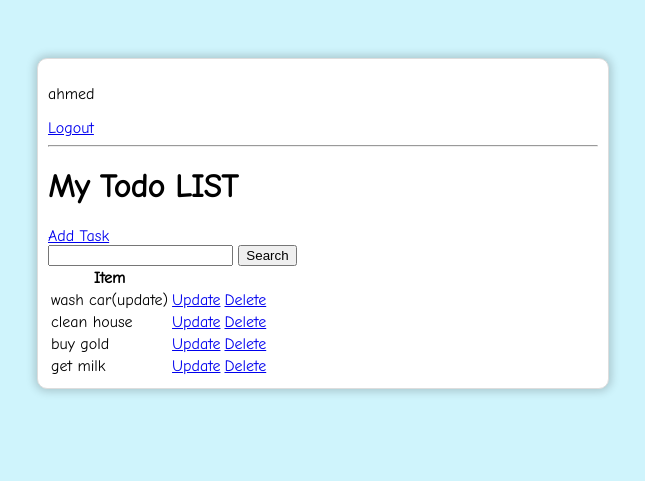
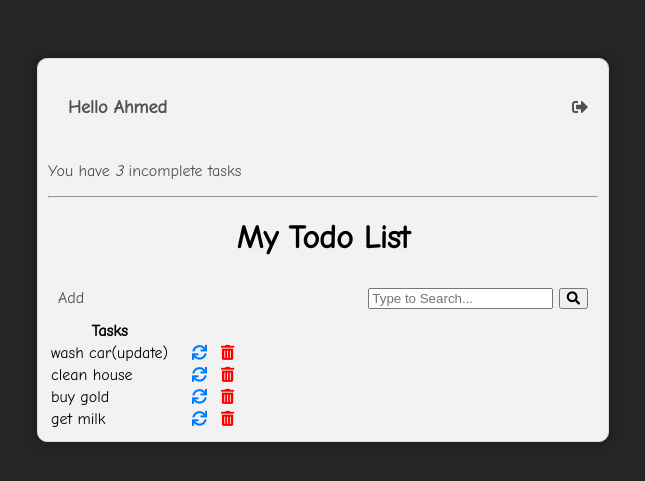
Before and after one commit to ahmed6394/DjangoTodoList, a Django app: page / in a window 1280 px wide. Shown: the top 481 px of the page, without its empty margins (317-962 px from the left). Run offline with Django 4.2, Linux system fonts and the light colour scheme; a user stored in the database is signed in; data comes from the database, SQL or seed files in the repository; both versions use the stored data as it was after the commit.

Commit message:
CSS file added

```diff
--- /dev/null
+++ b/todo/static/todo/styles.css
@@ -0,0 +1,77 @@
+body {
+  font-family: "Comic Neue", cursive;
+  padding-top: 50px;
+  background: #252525;
+}
+
+.container {
+  max-width: 550px;
+  margin: auto;
+  border-radius: 10px;
+  padding: 10px;
+  background-color: #f3f2f2;
+  border: 1px solid #dddddd;
+  box-shadow: 0px 0px 10px 2px rgba(0, 0, 0, 0.2);
+}
+
+a,
+p {
+  color: #4b5156;
+}
+
+.header-line {
+  display: flex;
+  justify-content: space-between;
+  align-items: center;
+  padding: 10px;
+}
+
+.user-name {
+  margin-left: 10px;
+  font-weight: bold;
+  font-size: large;
+  text-transform: capitalize;
+}
+
+a:link {
+  text-decoration: none;
+}
+
+a:visited {
+  text-decoration: none;
+}
+
+.tracking-in-contract {
+  -webkit-animation: tracking-in-contract 2s cubic-bezier(0.215, 0.61, 0.355, 1)
+    both;
+  animation: tracking-in-contract 2s cubic-bezier(0.215, 0.61, 0.355, 1) both;
+}
+@-webkit-keyframes tracking-in-contract {
+  0% {
+    letter-spacing: 1em;
+    opacity: 0;
+  }
+  40% {
+    opacity: 0.6;
+  }
+  100% {
+    letter-spacing: normal;
+    opacity: 1;
+  }
+}
+@keyframes tracking-in-contract {
+  0% {
+    letter-spacing: 1em;
+    opacity: 0;
+  }
+  40% {
+    opacity: 0.6;
+  }
+  100% {
+    letter-spacing: normal;
+    opacity: 1;
+  }
+}
+.headline {
+  text-align: center;
+}
--- a/todo/templates/todo/main.html
+++ b/todo/templates/todo/main.html
@@ -5,28 +5,19 @@
     <meta name="viewport" content="width=device-width, initial-scale=1.0" />
     <title>To Do List</title>
     <meta name="viewport" content="width=device-width, initial-scale=1" />
-    <link rel="preconnect" href="https://fonts.googleapis.com">
-    <link rel="preconnect" href="https://fonts.gstatic.com" crossorigin>
-    <link href="https://fonts.googleapis.com/css2?family=Comic+Neue&display=swap" rel="stylesheet">
+    <link rel="preconnect" href="https://fonts.googleapis.com" />
+    <link rel="preconnect" href="https://fonts.gstatic.com" crossorigin />
+    <link
+      href="https://fonts.googleapis.com/css2?family=Comic+Neue&display=swap"
+      rel="stylesheet"
+    />
+    <link
+      rel="stylesheet"
+      href="https://cdnjs.cloudflare.com/ajax/libs/font-awesome/5.15.4/css/all.min.css"
+    />
+    {% comment %} css style file {% endcomment %} {% load static %}
 
-    <style>
-      body {
-        background-color: #cff4fc;
-        font-family: 'Comic Neue', cursive;
-        padding-top: 50px;
-      }
-
-
-      .container {
-        max-width: 550px;
-        margin: auto;
-        border-radius: 10px;
-        padding: 10px;
-        background-color: #fff;
-        border: 1px solid #dddddd;
-        box-shadow: 0px 0px 10px 2px rgba(0, 0, 0, 0.2);
-      }
-    </style>
+    <link rel="stylesheet" href="{% static 'todo/styles.css' %}" />
   </head>
 
   <body>
--- a/todo/templates/todo/task_list.html
+++ b/todo/templates/todo/task_list.html
@@ -1,33 +1,58 @@
-{% extends "todo/main.html" %}
-{% block content %}
+{% extends "todo/main.html" %} {% block content %}
 
+<div class="header-line">
   {% if request.user.is_authenticated %}
-  <p>{{request.user}}</p>
-  <a href="{% url 'logout' %}">Logout</a>
+  <p class="tracking-in-contract user-name">Hello {{request.user}}</p>
+  <a clas="log-link" href="{% url 'logout' %}" title="Logout"
+    ><i class="fas fa-sign-out-alt"></i
+  ></a>
   {% else %}
-  <a href="{% url 'login' %}">Login</a>
+  <a clas="log-link" href="{% url 'login' %}">Login</a>
 
   {% endif %}
+</div>
+<p>You have <i>{{count}}</i> incomplete task{{count|pluralize}}</p>
+  <hr />
+  <h1 class="headline">My Todo List</h1>
+  <div class="header-line">
+    <a href="{%url 'task-create'%}">Add</a>
 
-<hr />
-<h1>My Todo LIST</h1>
-<a href="{%url 'task-create'%}">Add Task</a>
-
-<form>
-  <input type="text" name="search-area" value="{{search_input}}" />
-  <input type="submit" value="Search" />
+    <form class="search-box">
+      <input
+        type="text"
+        name="search-area"
+        value="{{search_input}}"
+        class=""
+        placeholder="Type to Search..."
+      />
+      <button class=""><i class="fas fa-search"></i></button>
     </form>
+  </div>
 
   <table>
     <tr>
-    <th>Item</th>
+      <th>Tasks</th>
       <th></th>
     </tr>
     {% for task in tasks %}
     <tr>
       <td>{{task.title}}</td>
-    <td><a href="{% url 'task-update' task.id%}">Update</a></td>
-    <td><a href="{% url 'task-delete' task.id%}">Delete</a></td>
+      <td>
+        <a href="{% url 'task-update' task.id%}"
+          ><i
+            class="fas fa-sync"
+            style="font-size: 15px; color: #007bff; margin-left: 20px"
+          ></i
+        ></a>
+      </td>
+      <td>
+        <a href="{% url 'task-delete' task.id%}"
+          ><i
+            class="fas fa-trash-alt"
+            style="font-size: 15px; color: red; margin-left: 10px"
+          ></i
+        ></a>
+      </td>
       <td></td>
     </tr>
 
@@ -36,6 +61,5 @@
     {% endfor %}
   </table>
 
-
-
   {% endblock content %}
+</h3>
```
Also changed, not shown: todolistprj/settings.py (+6 -1 lines), db.sqlite3. Lines whose indentation alone changed are shown as unchanged.
